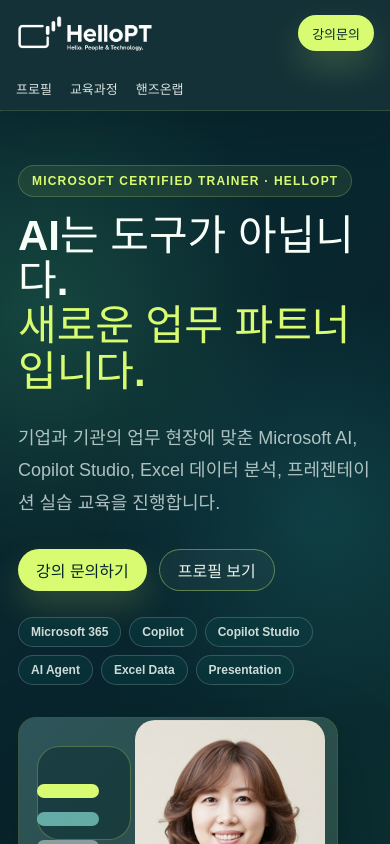
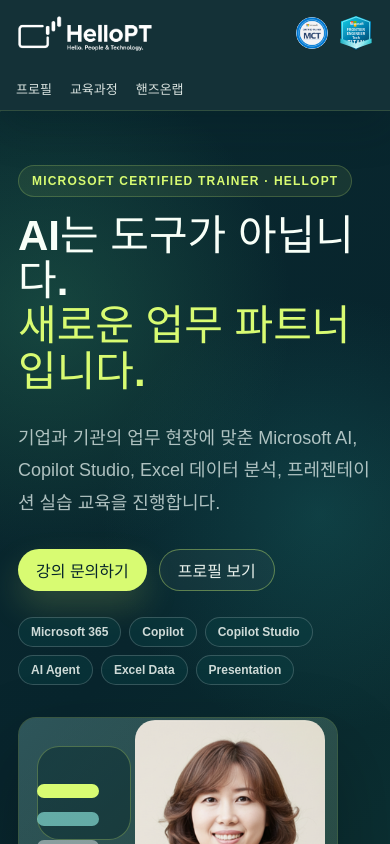
Before and after one commit to pej0285-lab/hellopt_homepage, a React (Vite) app: page / in a window 390 px wide. Shown: the top 844 px of the page. Built offline with nearby package versions, Linux system fonts and the light colour scheme; a web font is replaced by a local one.

Commit message:
Add compact header certification badges

```diff
--- a/src/App.css
+++ b/src/App.css
@@ -9,7 +9,7 @@
   top: 0;
   z-index: 50;
   display: grid;
-  grid-template-columns: 190px 1fr auto auto;
+  grid-template-columns: 190px 1fr auto;
   align-items: center;
   gap: 22px;
   min-height: 64px;
@@ -49,13 +49,22 @@
 .header-proof {
   display: flex;
   align-items: center;
-  gap: 8px;
+  gap: 10px;
 }
 
 .header-proof img {
-  width: 41px;
-  height: 41px;
+  width: 42px;
+  height: 42px;
   object-fit: contain;
+}
+
+.header-proof img:first-child {
+  border-radius: 50%;
+}
+
+.header-proof img:nth-child(2) {
+  width: 46px;
+  height: 46px;
 }
 
 .header-cta,
@@ -1306,7 +1315,18 @@
   }
 
   .header-proof {
-    display: none;
+    display: flex;
+    justify-self: end;
+  }
+
+  .header-proof img {
+    width: 36px;
+    height: 36px;
+  }
+
+  .header-proof img:nth-child(2) {
+    width: 40px;
+    height: 40px;
   }
 
   .hero-section,
@@ -1344,6 +1364,20 @@
   .site-header {
     grid-template-columns: 1fr auto;
     padding: 10px 16px;
+  }
+
+  .header-proof {
+    grid-column: 2;
+  }
+
+  .header-proof img {
+    width: 32px;
+    height: 32px;
+  }
+
+  .header-proof img:nth-child(2) {
+    width: 36px;
+    height: 36px;
   }
 
   .brand img {
--- a/src/App.jsx
+++ b/src/App.jsx
@@ -202,9 +202,9 @@
           {navItems.map(([label, href, view]) => <a key={href} href={href} onClick={view === 'labs' ? openLabsView : openHomeSection(href)}>{label}</a>)}
         </nav>
         <div className="header-proof" aria-label="보유 인증">
-          <img src={asset('brand/mct-badge.png')} alt="MCT 뱃지" />
+          <img src={asset('brand/mct-badge-circle.png')} alt="MCT 뱃지" />
+          <img src={asset('brand/tech-titan-badge.svg')} alt="Microsoft Tech Titan 뱃지" />
         </div>
-        <a className="header-cta" href="#contact" onClick={openHomeSection('#contact')}>강의문의</a>
       </header>
 
       <main id="top">
```
Also changed, not shown: public/assets/brand/mct-badge-circle.png (added), public/assets/brand/tech-titan-badge.svg (added).
